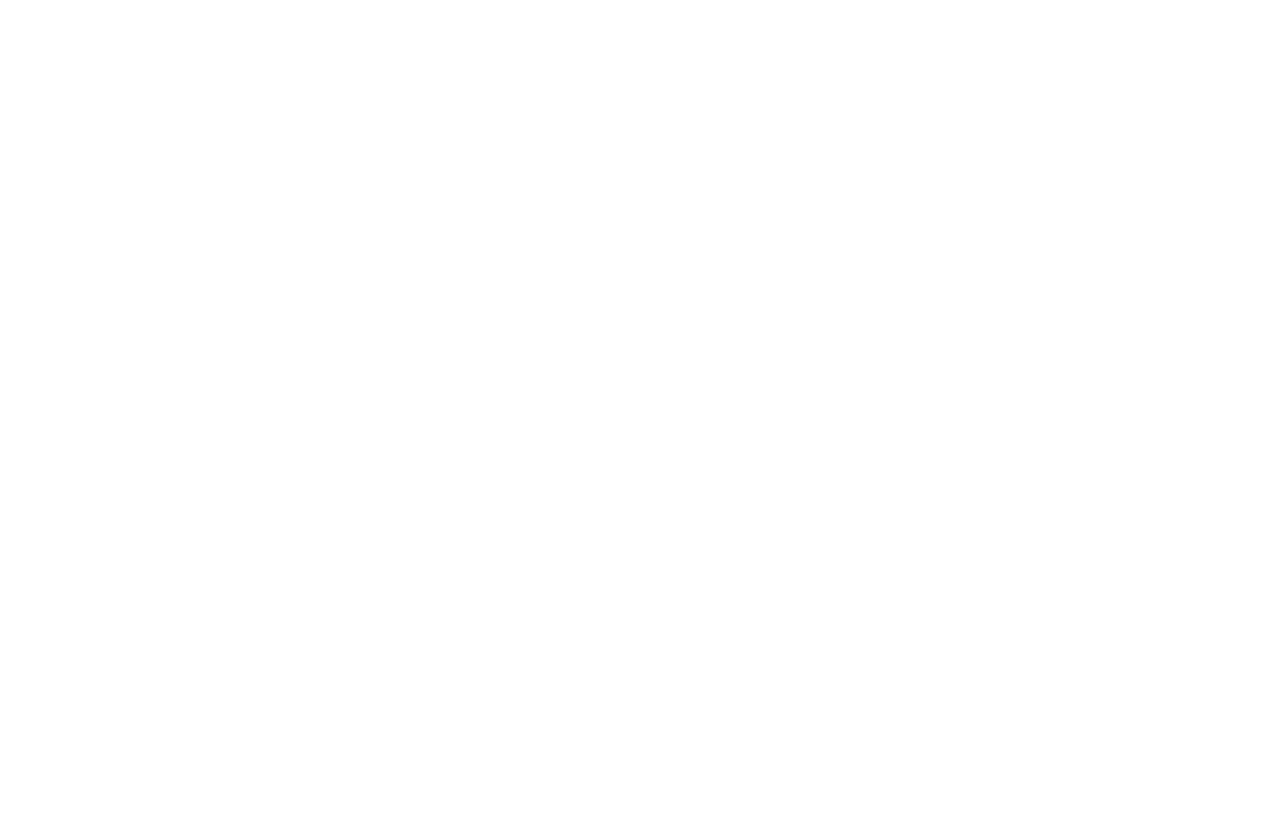
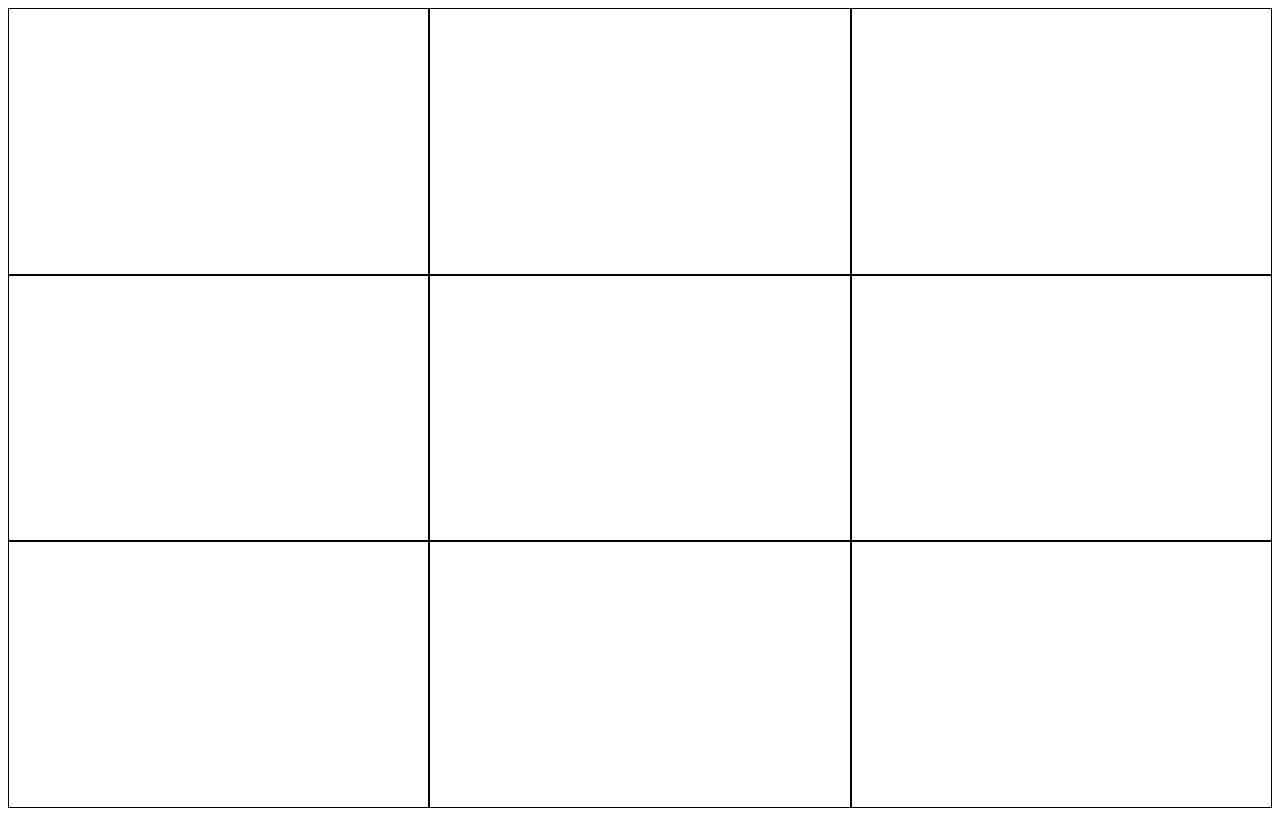
Before and after one commit to grawash/Tic-Tac-Toe, a plain HTML site: page index.html in a window 1280 px wide. Drawn offline with Linux system fonts and the light colour scheme.

Commit message:
added general structure and minimal styling for demonstration purposes

```diff
--- a/index.html
+++ b/index.html
@@ -9,6 +9,19 @@
     <title>Tic-Tac-Toe</title>
 </head>
 <body>
-
+    <div class="container">
+        <div class="header"></div>
+        <div class="board">
+            <div class="square" id="1"></div>
+            <div class="square" id="2"></div>
+            <div class="square" id="3"></div>
+            <div class="square" id="4"></div>
+            <div class="square" id="5"></div>
+            <div class="square" id="6"></div>
+            <div class="square" id="7"></div>
+            <div class="square" id="8"></div>
+            <div class="square" id="9"></div>
+        </div>
+    </div>
 </body>
 </html>
--- a/styles.css
+++ b/styles.css
@@ -0,0 +1,22 @@
+body{
+
+    height: 100vh;
+}
+.container{
+ height: inherit;
+}
+.board{
+    height: inherit;
+    display: grid;
+    grid-template-columns: 1fr 1fr 1fr;
+    grid-template-rows: 1fr 1fr 1fr;
+    justify-content: center;
+
+}
+.square{
+    border: 1px solid black;
+    display: grid;
+    align-items: center;
+    justify-content: center;
+    font-size: 4rem;
+}
```
